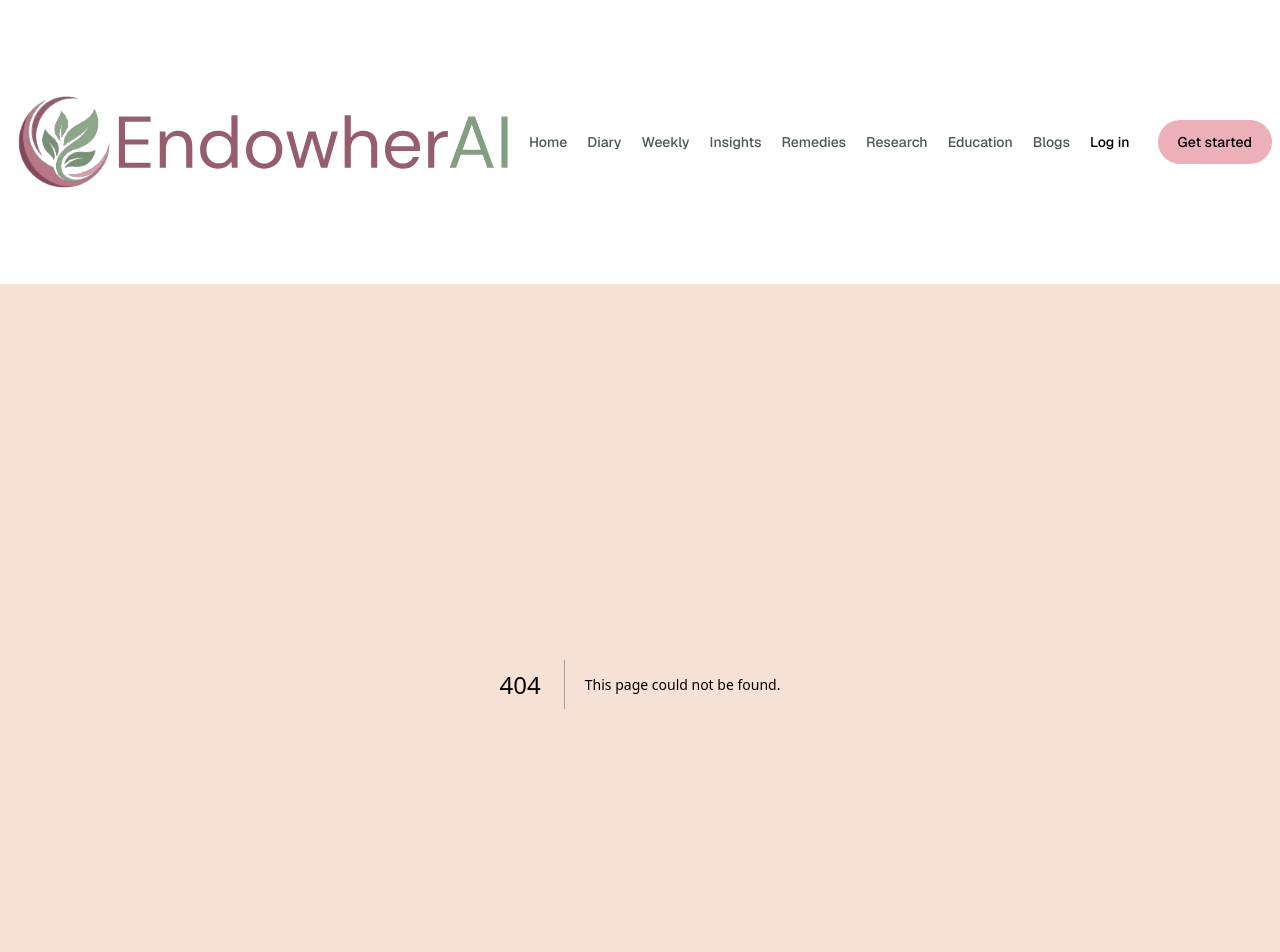
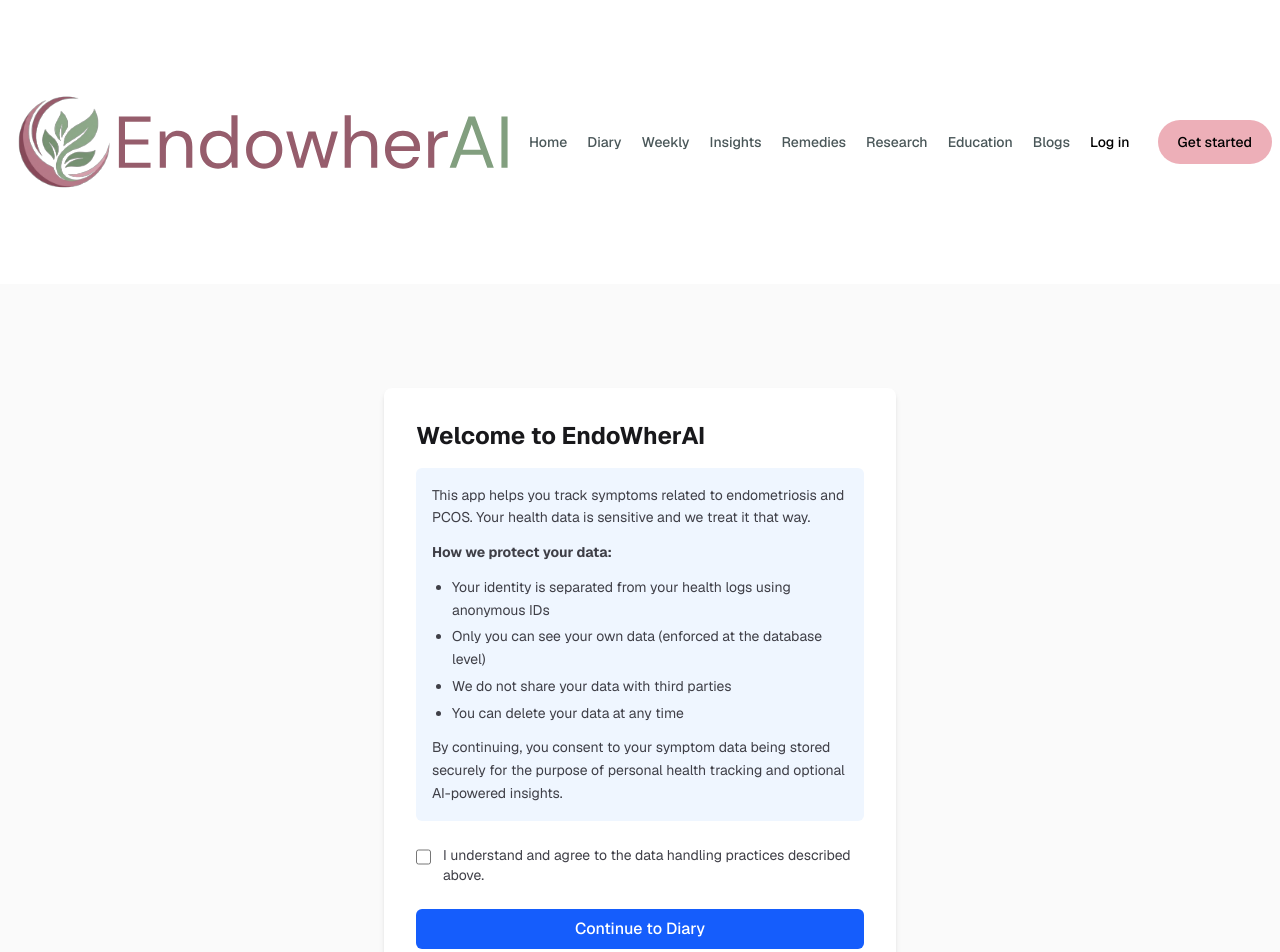
Before and after one commit to edbajric/EndowherAI, a Next.js app in the folder frontend/: page /onboarding in a window 1280 px wide. Before the commit this address had no page. Shown: the top 952 px of the page. Built offline with nearby package versions, Linux system fonts and the light colour scheme; no server answers.

Commit message:
Add Supabase auth libs, login/signup wiring, callback, and onboarding page

```diff
--- a/frontend/package.json
+++ b/frontend/package.json
@@ -9,6 +9,8 @@
     "lint": "eslint"
   },
   "dependencies": {
+    "@supabase/ssr": "^0.10.0",
+    "@supabase/supabase-js": "^2.101.1",
     "next": "16.2.1",
     "react": "19.2.4",
     "react-dom": "19.2.4"
--- /dev/null
+++ b/frontend/src/app/auth/callback/route.ts
@@ -0,0 +1,20 @@
+import { createClient } from "@/lib/supabase-server";
+import { NextResponse } from "next/server";
+
+export async function GET(request: Request) {
+  const { searchParams, origin } = new URL(request.url);
+  const code = searchParams.get("code");
+
+  if (code) {
+    const supabase = await createClient();
+    const { error } = await supabase.auth.exchangeCodeForSession(code);
+
+    if (!error) {
+      // Successfully authenticated — redirect to home
+      return NextResponse.redirect(`${origin}/`);
+    }
+  }
+
+  // If something went wrong, redirect to login with error
+  return NextResponse.redirect(`${origin}/login?message=Could not authenticate`);
+}
--- a/frontend/src/app/login/page.tsx
+++ b/frontend/src/app/login/page.tsx
@@ -1,24 +1,63 @@
+"use client";
+
+import { Suspense, useState } from "react";
 import Link from "next/link";
+import { useRouter, useSearchParams } from "next/navigation";
+import { createClient } from "@/lib/supabase-browser";
 
 import { PageShell } from "@/components/layout/PageShell";
 import { Card } from "@/components/ui/Card";
 import { Button } from "@/components/ui/Button";
 import { PrivacyStatement } from "@/components/ui/PrivacyStatement";
 
-export default function LoginPage() {
+function LoginForm() {
+  const [email, setEmail] = useState("");
+  const [password, setPassword] = useState("");
+  const [error, setError] = useState<string | null>(null);
+  const [loading, setLoading] = useState(false);
+  const router = useRouter();
+  const searchParams = useSearchParams();
+  const message = searchParams.get("message");
+  const supabase = createClient();
+
+  async function handleLogin(e: React.FormEvent) {
+    e.preventDefault();
+    setError(null);
+    setLoading(true);
+
+    const { error } = await supabase.auth.signInWithPassword({
+      email,
+      password,
+    });
+
+    if (error) {
+      setError(error.message);
+      setLoading(false);
+      return;
+    }
+
+    window.location.href = "/";
+  }
+
   return (
-    <PageShell
-      title="Log in"
-      subtitle="Use your pseudonymous credentials. No real name is required."
-    >
+    <>
+      {message && (
+        <p className="mb-6 rounded-2xl bg-accent/10 px-5 py-3 text-sm text-inkStrong">
+          {message}
+        </p>
+      )}
+
       <div className="grid gap-6 lg:grid-cols-2">
         <Card title="Welcome back" description="Log in to continue tracking.">
-          <form className="mt-4 grid gap-4">
+          <form onSubmit={handleLogin} className="mt-4 grid gap-4">
             <label className="grid gap-2">
               <span className="text-sm font-medium text-inkStrong">Email</span>
               <input
                 className="h-11 rounded-2xl bg-bg px-4 ring-1 ring-ink/10 focus:outline-none focus:ring-2 focus:ring-accent2"
                 type="email"
+                value={email}
+                onChange={(e) => setEmail(e.target.value)}
+                required
                 placeholder="you@example.com"
                 autoComplete="email"
               />
@@ -29,12 +68,21 @@ export default function LoginPage() {
               <input
                 className="h-11 rounded-2xl bg-bg px-4 ring-1 ring-ink/10 focus:outline-none focus:ring-2 focus:ring-accent2"
                 type="password"
+                value={password}
+                onChange={(e) => setPassword(e.target.value)}
+                required
                 placeholder="••••••••"
                 autoComplete="current-password"
               />
             </label>
 
-            <Button fullWidth>Log in</Button>
+            {error && (
+              <p className="text-sm text-red-600">{error}</p>
+            )}
+
+            <Button fullWidth disabled={loading} type="submit">
+              {loading ? "Logging in..." : "Log in"}
+            </Button>
 
             <p className="text-sm text-inkMuted">
               New here?{" "}
@@ -60,6 +108,19 @@ export default function LoginPage() {
           </Card>
         </div>
       </div>
+    </>
+  );
+}
+
+export default function LoginPage() {
+  return (
+    <PageShell
+      title="Log in"
+      subtitle="Use your pseudonymous credentials. No real name is required."
+    >
+      <Suspense>
+        <LoginForm />
+      </Suspense>
     </PageShell>
   );
 }
--- /dev/null
+++ b/frontend/src/app/onboarding/page.tsx
@@ -0,0 +1,101 @@
+"use client";
+
+import { useState } from "react";
+import { createClient } from "@/lib/supabase-browser";
+
+export default function OnboardingPage() {
+  const [consent, setConsent] = useState(false);
+  const [loading, setLoading] = useState(false);
+  const [error, setError] = useState<string | null>(null);
+  const supabase = createClient();
+
+  async function handleConsent() {
+    if (!consent) {
+      setError("You must accept the terms to continue.");
+      return;
+    }
+
+    setLoading(true);
+    setError(null);
+
+    const {
+      data: { user },
+    } = await supabase.auth.getUser();
+
+    if (!user) {
+      setError("Not authenticated. Please log in again.");
+      setLoading(false);
+      return;
+    }
+
+    const { error: updateError } = await supabase
+      .from("user_profiles")
+      .update({
+        consent_flag: true,
+        consent_timestamp: new Date().toISOString(),
+      })
+      .eq("auth_id", user.id);
+
+    if (updateError) {
+      setError(updateError.message);
+      setLoading(false);
+      return;
+    }
+
+    window.location.href = "/diary";
+  }
+
+  return (
+    <div className="flex min-h-screen items-center justify-center bg-zinc-50">
+      <div className="w-full max-w-lg rounded-lg bg-white p-8 shadow-md">
+        <h1 className="mb-4 text-2xl font-bold text-zinc-900">
+          Welcome to EndoWherAI
+        </h1>
+
+        <div className="mb-6 rounded-md bg-blue-50 p-4 text-sm text-zinc-700 leading-relaxed">
+          <p className="mb-3">
+            This app helps you track symptoms related to endometriosis and PCOS.
+            Your health data is sensitive and we treat it that way.
+          </p>
+          <p className="mb-3">
+            <strong>How we protect your data:</strong>
+          </p>
+          <ul className="list-disc pl-5 space-y-1">
+            <li>Your identity is separated from your health logs using anonymous IDs</li>
+            <li>Only you can see your own data (enforced at the database level)</li>
+            <li>We do not share your data with third parties</li>
+            <li>You can delete your data at any time</li>
+          </ul>
+          <p className="mt-3">
+            By continuing, you consent to your symptom data being stored securely
+            for the purpose of personal health tracking and optional AI-powered insights.
+          </p>
+        </div>
+
+        <label className="flex items-start gap-3 cursor-pointer">
+          <input
+            type="checkbox"
+            checked={consent}
+            onChange={(e) => setConsent(e.target.checked)}
+            className="mt-1 h-4 w-4 rounded border-zinc-300 text-blue-600 focus:ring-blue-500"
+          />
+          <span className="text-sm text-zinc-700">
+            I understand and agree to the data handling practices described above.
+          </span>
+        </label>
+
+        {error && (
+          <p className="mt-3 text-sm text-red-600">{error}</p>
+        )}
+
+        <button
+          onClick={handleConsent}
+          disabled={loading}
+          className="mt-6 w-full rounded-md bg-blue-600 py-2 text-white font-medium hover:bg-blue-700 disabled:opacity-50"
+        >
+          {loading ? "Saving..." : "Continue to Diary"}
+        </button>
+      </div>
+    </div>
+  );
+}
--- a/frontend/src/app/signup/page.tsx
+++ b/frontend/src/app/signup/page.tsx
@@ -2,6 +2,8 @@
 
 import { useState } from "react";
 import Link from "next/link";
+import { useRouter } from "next/navigation";
+import { createClient } from "@/lib/supabase-browser";
 
 import { PageShell } from "@/components/layout/PageShell";
 import { Card } from "@/components/ui/Card";
@@ -10,7 +12,33 @@ import { ConsentToggle } from "@/components/ui/ConsentToggle";
 import { DisclaimerBlock } from "@/components/ui/DisclaimerBlock";
 
 export default function SignupPage() {
+  const [email, setEmail] = useState("");
+  const [password, setPassword] = useState("");
   const [mode, setMode] = useState<"personal" | "research">("personal");
+  const [error, setError] = useState<string | null>(null);
+  const [loading, setLoading] = useState(false);
+  const router = useRouter();
+  const supabase = createClient();
+
+  async function handleSignup(e: React.FormEvent) {
+    e.preventDefault();
+    setError(null);
+    setLoading(true);
+
+    const { error } = await supabase.auth.signUp({
+      email,
+      password,
+    });
+
+    if (error) {
+      setError(error.message);
+      setLoading(false);
+      return;
+    }
+
+    // Supabase sends a confirmation email by default
+    router.push("/login?message=Check your email to confirm your account");
+  }
 
   return (
     <PageShell
@@ -19,12 +47,15 @@ export default function SignupPage() {
     >
       <div className="grid gap-6 lg:grid-cols-2">
         <Card title="Sign up" description="Start tracking in minutes.">
-          <form className="mt-4 grid gap-4">
+          <form onSubmit={handleSignup} className="mt-4 grid gap-4">
             <label className="grid gap-2">
               <span className="text-sm font-medium text-inkStrong">Email</span>
               <input
                 className="h-11 rounded-2xl bg-bg px-4 ring-1 ring-ink/10 focus:outline-none focus:ring-2 focus:ring-accent2"
                 type="email"
+                value={email}
+                onChange={(e) => setEmail(e.target.value)}
+                required
                 placeholder="you@example.com"
                 autoComplete="email"
               />
@@ -35,7 +66,11 @@ export default function SignupPage() {
               <input
                 className="h-11 rounded-2xl bg-bg px-4 ring-1 ring-ink/10 focus:outline-none focus:ring-2 focus:ring-accent2"
                 type="password"
-                placeholder="Create a password"
+                value={password}
+                onChange={(e) => setPassword(e.target.value)}
+                required
+                minLength={8}
+                placeholder="Min 8 characters"
                 autoComplete="new-password"
               />
             </label>
@@ -45,7 +80,13 @@ export default function SignupPage() {
               <ConsentToggle value={mode} onChange={setMode} />
             </div>
 
-            <Button fullWidth>Create account</Button>
+            {error && (
+              <p className="text-sm text-red-600">{error}</p>
+            )}
+
+            <Button fullWidth disabled={loading} type="submit">
+              {loading ? "Creating account..." : "Create account"}
+            </Button>
 
             <p className="text-sm text-inkMuted">
               Already have an account?{" "}
@@ -61,7 +102,7 @@ export default function SignupPage() {
           <Card title="What we store" description="Privacy-first defaults.">
             <div className="grid gap-3 text-sm leading-7 text-ink">
               <p>
-                We only ask for what’s needed to provide tracking, insights, and
+                We only ask for what's needed to provide tracking, insights, and
                 optional anonymized research aggregation.
               </p>
               <p>
--- /dev/null
+++ b/frontend/src/lib/supabase-browser.ts
@@ -0,0 +1,8 @@
+import { createBrowserClient } from "@supabase/ssr";
+
+export function createClient() {
+  return createBrowserClient(
+    process.env.NEXT_PUBLIC_SUPABASE_URL!,
+    process.env.NEXT_PUBLIC_SUPABASE_ANON_KEY!
+  );
+}
--- /dev/null
+++ b/frontend/src/lib/supabase-server.ts
@@ -0,0 +1,27 @@
+import { createServerClient } from "@supabase/ssr";
+import { cookies } from "next/headers";
+
+export async function createClient() {
+  const cookieStore = await cookies();
+
+  return createServerClient(
+    process.env.NEXT_PUBLIC_SUPABASE_URL!,
+    process.env.NEXT_PUBLIC_SUPABASE_ANON_KEY!,
+    {
+      cookies: {
+        getAll() {
+          return cookieStore.getAll();
+        },
+        setAll(cookiesToSet) {
+          try {
+            cookiesToSet.forEach(({ name, value, options }) =>
+              cookieStore.set(name, value, options)
+            );
+          } catch {
+            // This can be ignored in Server Components
+          }
+        },
+      },
+    }
+  );
+}
```
Also changed, not shown: 1 other file (tests, documents, lock files or other folders).
